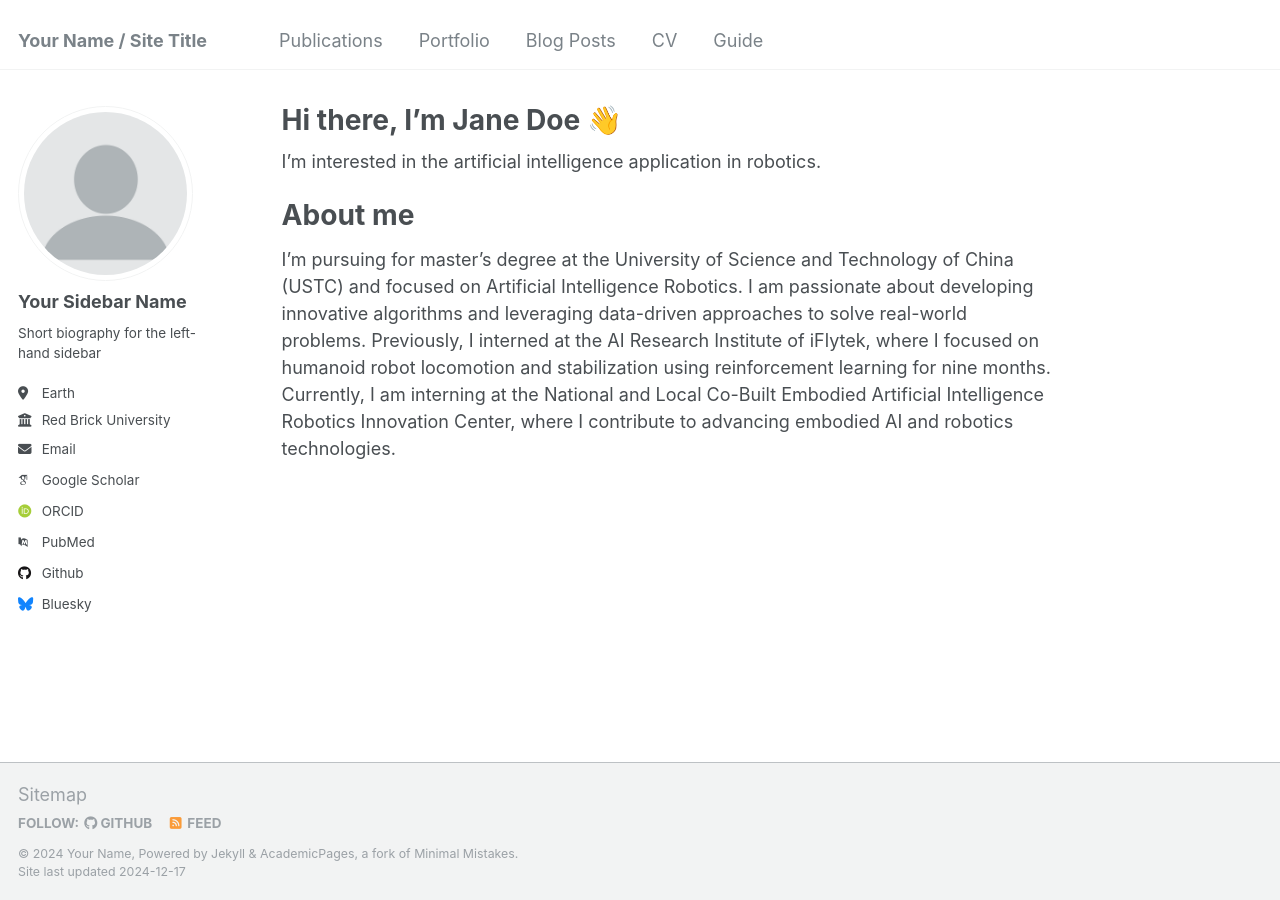
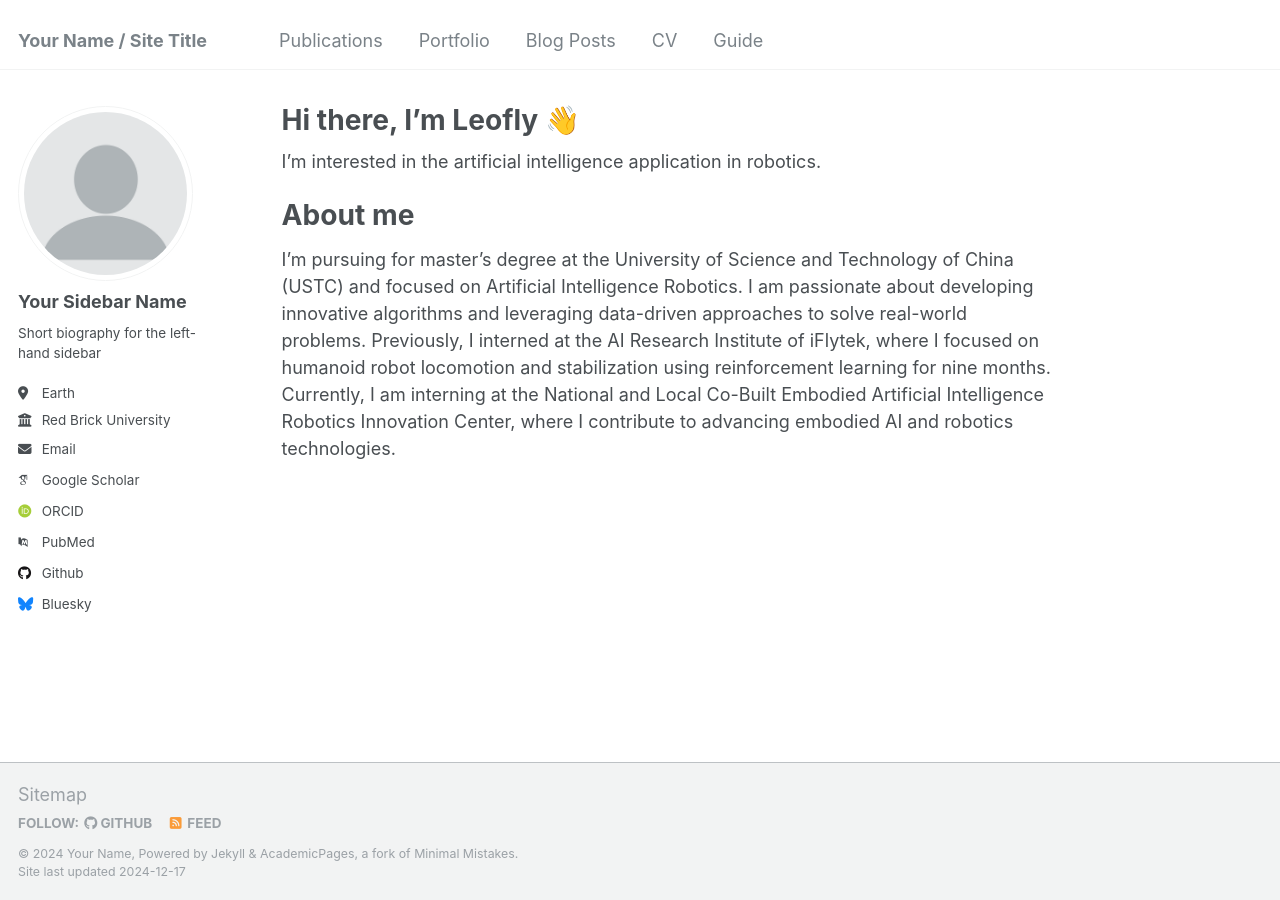
Before and after one commit to Roboleofly/Roboleofly.github.io, a Jekyll site: the page built from _pages/about.md, in a window 1280 px wide. Built offline with Jekyll 4.4.1, drawn with Linux system fonts in a browser that asks for light colours; some web fonts are replaced.

Commit message:
Update about.md

```diff
--- a/_pages/about.md
+++ b/_pages/about.md
@@ -1,6 +1,6 @@
 ---
 permalink: /
-title: "Hi there, I'm Jane Doe 👋"
+title: "Hi there, I'm Leofly 👋"
 author_profile: true
 redirect_from:
   - /about/
```
